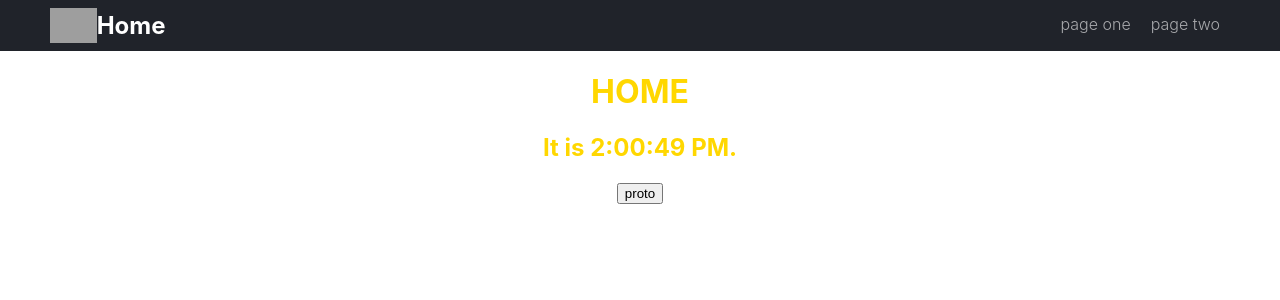
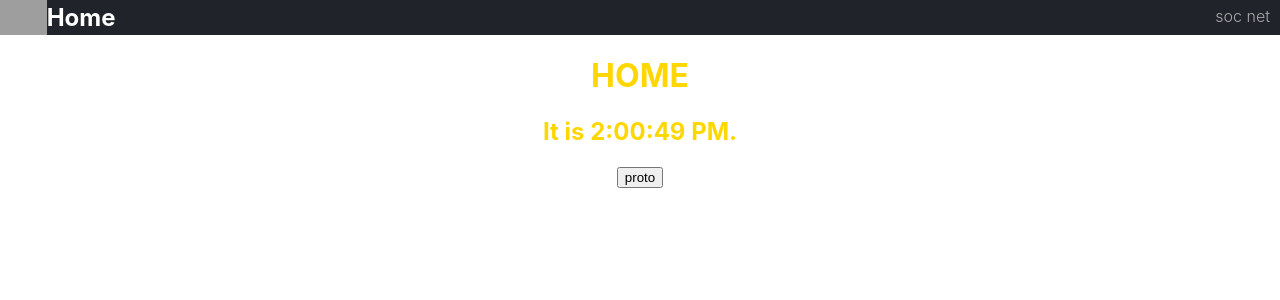
Before and after one commit to AlexKovalchuk/goods-stuff, a React (Create React App) app: page / in a window 1280 px wide. Shown: the top 300 px of the page. Built offline with nearby package versions, Linux system fonts and the light colour scheme; grey boxes are pictures that could not be loaded.

Commit message:
new header

```diff
--- a/src/App.js
+++ b/src/App.js
@@ -1,12 +1,12 @@
 import React from 'react';
 import './App.scss';
 import Routes from './components/routes/Routes'
-import Navigation from './components/navigatiopn/Navigation';
+import Header from './components/header/Header';
 
 function App() {
   return (
     <div className="App">
-      <Navigation />
+      <Header />
       <Routes />
     </div>
   );
--- a/src/components/navigatiopn/Navigation.jsx
+++ b/src/components/header/Header.jsx
@@ -1,15 +1,14 @@
-import React, {useEffect} from "react";
+import React from "react";
 import { Link } from "react-router-dom";
 import {routes} from "../routes/router-path";
-import './Navigation.scss'
+import './header.scss'
 import Logo from "../../assets/images/logo.svg";
 import {connect} from "react-redux";
 
-const NavigationComponent = props => {
+const HeaderComponent = props => {
   const {root} = routes;
   return (
-    <div className="header-wrapper">
-      <header className="header-item">
+      <header className="header-wrapper">
         <Link to={root} className="react-link">
           <img className="logo" src={Logo} alt="React" />
           <h2>Home</h2>
@@ -17,13 +16,11 @@ const NavigationComponent = props => {
         <nav>
           <ul className="site-navigation">
             <li className='cart-icon-navigation-container'>
-              <Link to={root}>page one</Link>
-              <Link to={root}>page two</Link>
+              <Link to={'soc'}>soc net</Link>
             </li>
           </ul>
         </nav>
       </header>
-    </div>
   );
 };
 
@@ -37,4 +34,4 @@ const mapStateToProps = state => {
 const mapDispatchToProps = {
 };
 
-export default connect(mapStateToProps, mapDispatchToProps)(NavigationComponent);
+export default connect(mapStateToProps, mapDispatchToProps)(HeaderComponent);
--- a/src/components/navigatiopn/Navigation.scss
+++ b/src/components/header/header.scss
@@ -1,14 +1,10 @@
 .header-wrapper {
-  background: #20232a;
-  color: #fff;
-  padding: 8px 0;
-  width: 100%;
-
-  .header-item {
   display: flex;
   justify-content: space-between;
   height: 35px;
-    padding: 0 50px;
+  background: #20232a;
+  color: #fff;
+  width: 100%;
 
   .react-link {
     display: flex;
@@ -18,7 +14,6 @@
 
     img {
       max-height: 100%;
-      }
     }
   }
 }
```
Also changed, not shown: 1 other file (tests, documents, lock files or other folders). Lines whose indentation alone changed are shown as unchanged.
